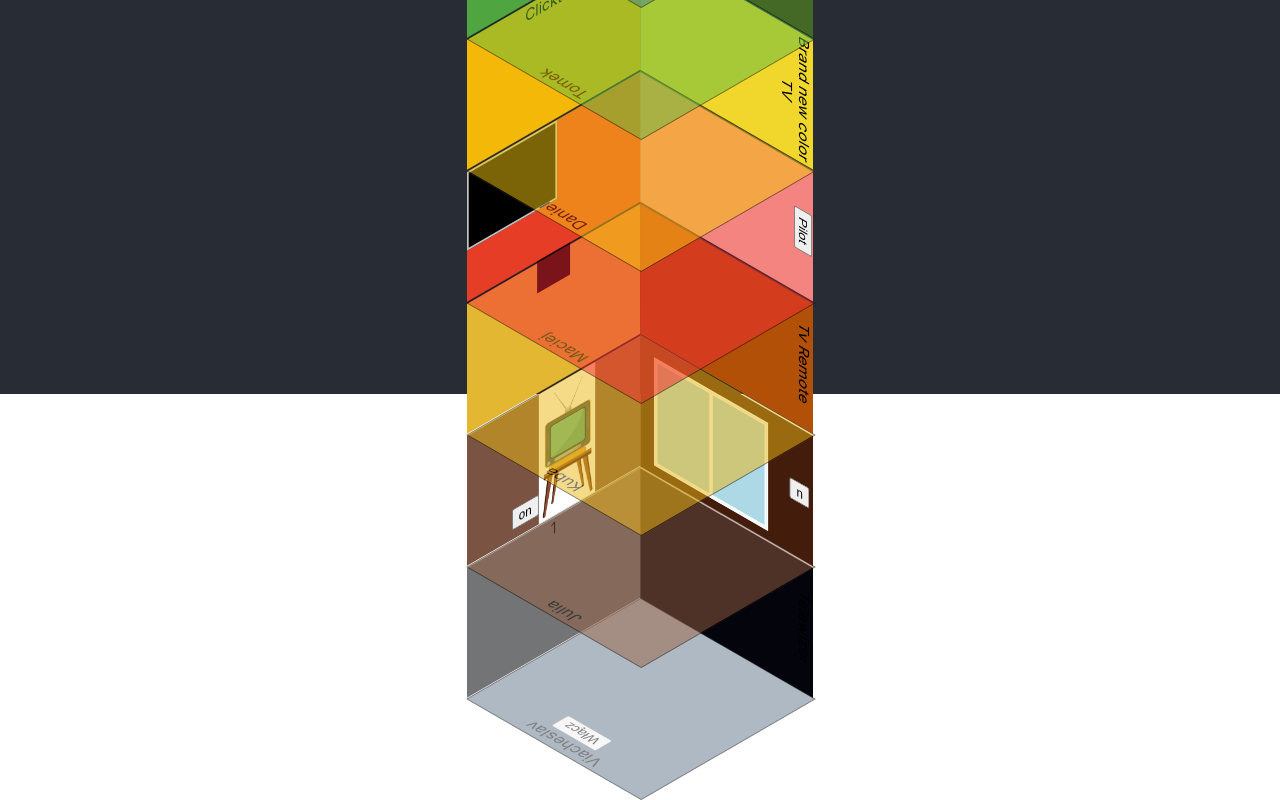
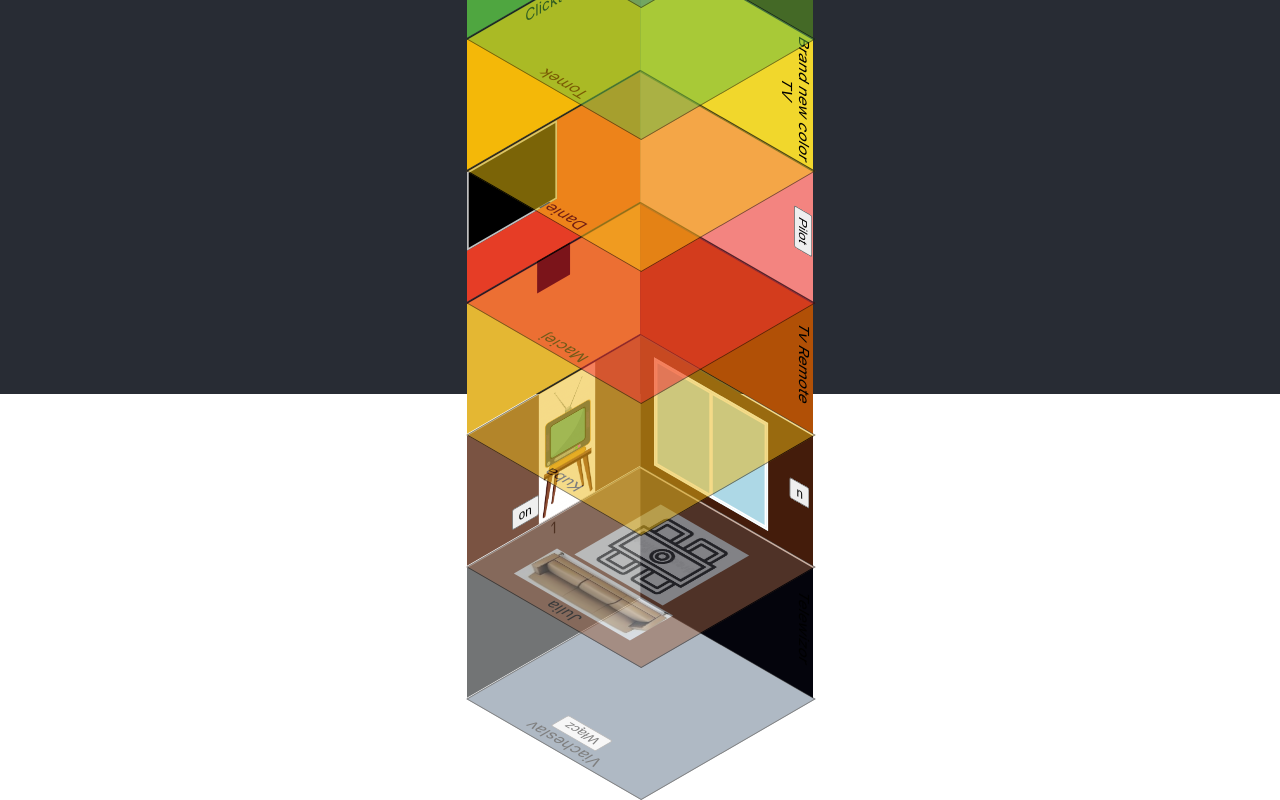
Before and after one commit to konradhanus/reactworkshop, a React (Create React App) app in the folder react-tower/: page / in a window 1280 px wide. Shown: the part 406-1206 px from the top of the page. Built offline with nearby package versions, Linux system fonts and the light colour scheme.

Commit message:
furniture 2

```diff
--- a/react-tower/src/ReactTower/Flats/Flat2/Floor.js
+++ b/react-tower/src/ReactTower/Flats/Flat2/Floor.js
@@ -1,10 +1,13 @@
-
+import Sofa from "./mainComponents/Sofa";
+import Table from "./mainComponents/Table";
 
 function Floor() {
+
   return (
   <div>
     <div>Julia</div>
-
+    <Sofa sofaStyle={{height: "50px"}} ></Sofa>
+    <Table tableStyle={{height: "100px"}} ></Table>
   </div>
   );
 }
--- /dev/null
+++ b/react-tower/src/ReactTower/Flats/Flat2/mainComponents/Sofa.js
@@ -0,0 +1,17 @@
+import React from "react";
+import SofaSRC from '../images/sofa.png';
+
+class Sofa extends React.Component {
+
+
+    render() {
+        return (
+            <div>
+            <img
+                style={this.props.sofaStyle}
+                src={SofaSRC} />
+            </div>)
+    }
+}
+
+export default Sofa;
--- /dev/null
+++ b/react-tower/src/ReactTower/Flats/Flat2/mainComponents/Table.js
@@ -0,0 +1,17 @@
+import React from "react";
+import TableSRC from '../images/table.png';
+
+class Table extends React.Component {
+
+
+    render() {
+        return (
+            <div>
+            <img
+                style={this.props.tableStyle}
+                src={TableSRC} />
+            </div>)
+    }
+}
+
+export default Table;
```
Also changed, not shown: react-tower/src/ReactTower/Flats/Flat2/images/sofa.png (added), react-tower/src/ReactTower/Flats/Flat2/images/table.png (added).
